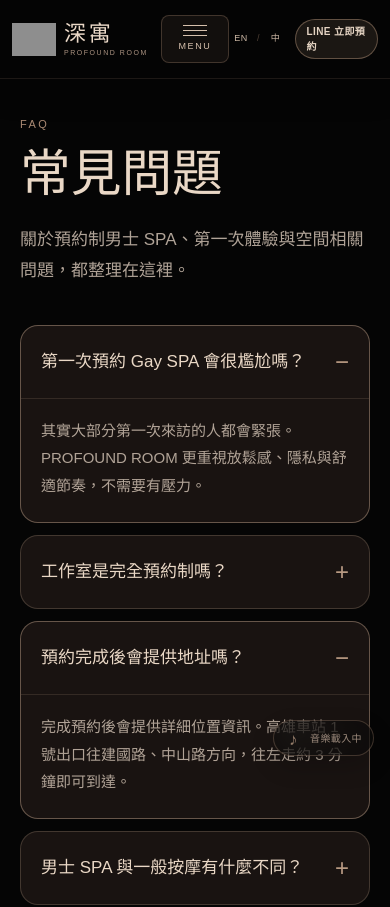
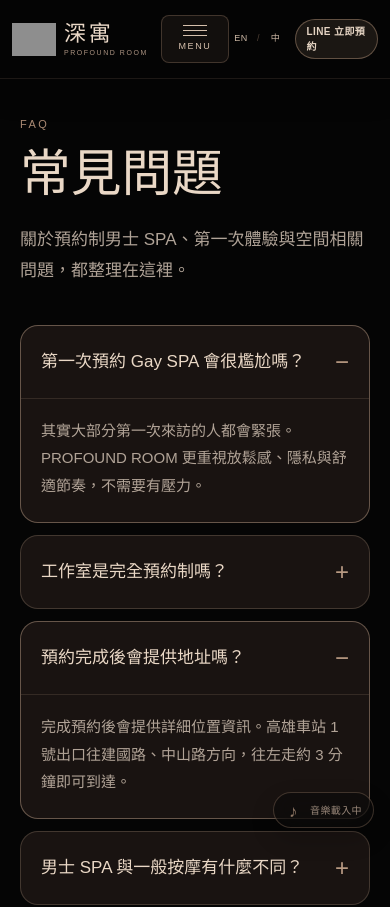
Before and after one commit to profoundroomkh/profound-room, a Next.js app: page /faq in a window 390 px wide. Shown: the top 907 px of the page. Built offline with nearby package versions, Linux system fonts and the light colour scheme; grey boxes are pictures that could not be loaded.

Commit message:
Move music control lower

```diff
--- a/components/BackgroundMusic.module.css
+++ b/components/BackgroundMusic.module.css
@@ -18,7 +18,7 @@
 .control {
   position: fixed;
   right: 22px;
-  bottom: 90px;
+  bottom: 22px;
   z-index: 9998;
   display: inline-flex;
   align-items: center;
@@ -68,7 +68,7 @@
 @media (max-width: 700px) {
   .control {
     right: 16px;
-    bottom: 88px;
+    bottom: 16px;
     min-height: 36px;
     padding: 7px 11px;
     font-size: 10px;
```
